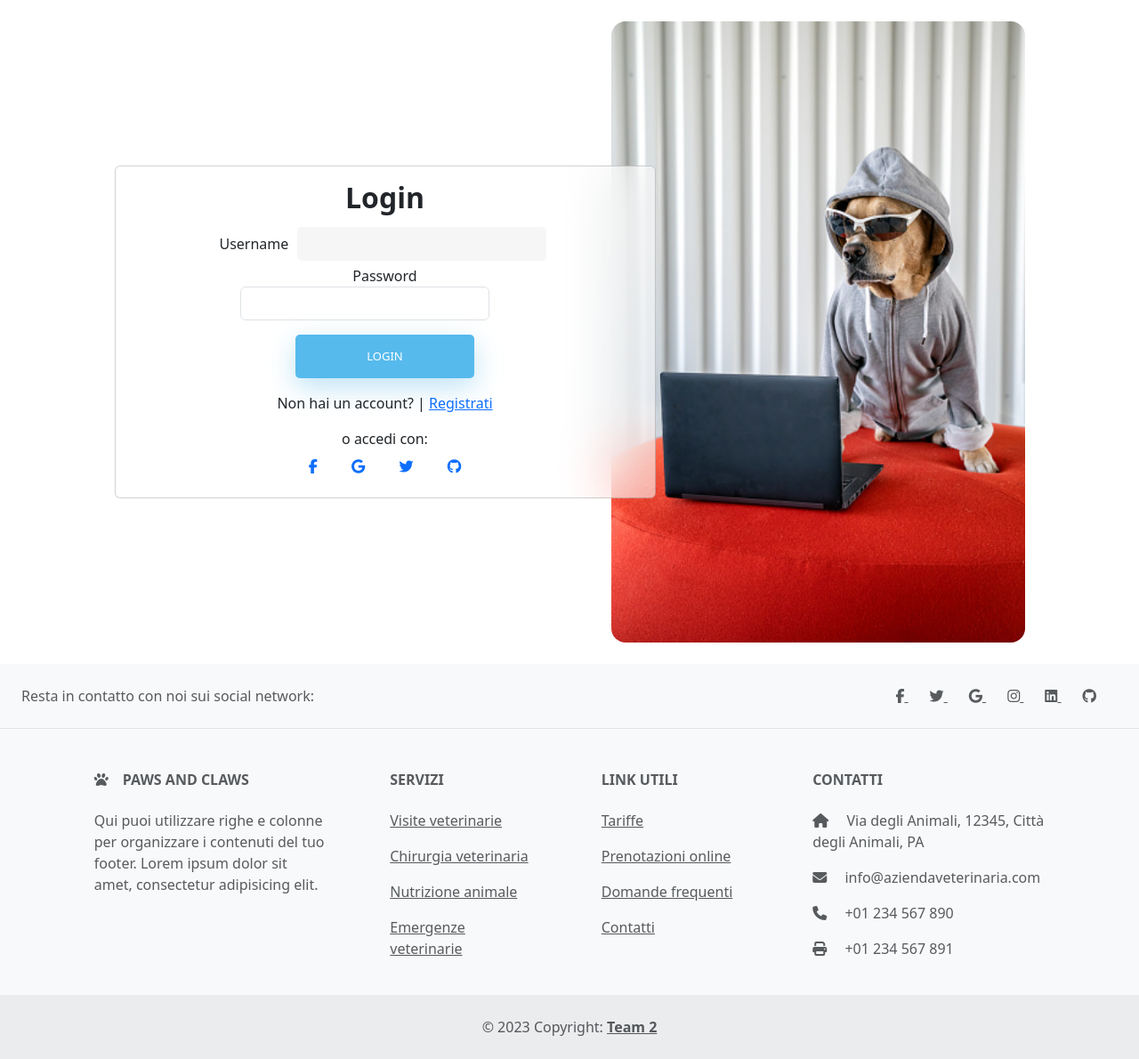
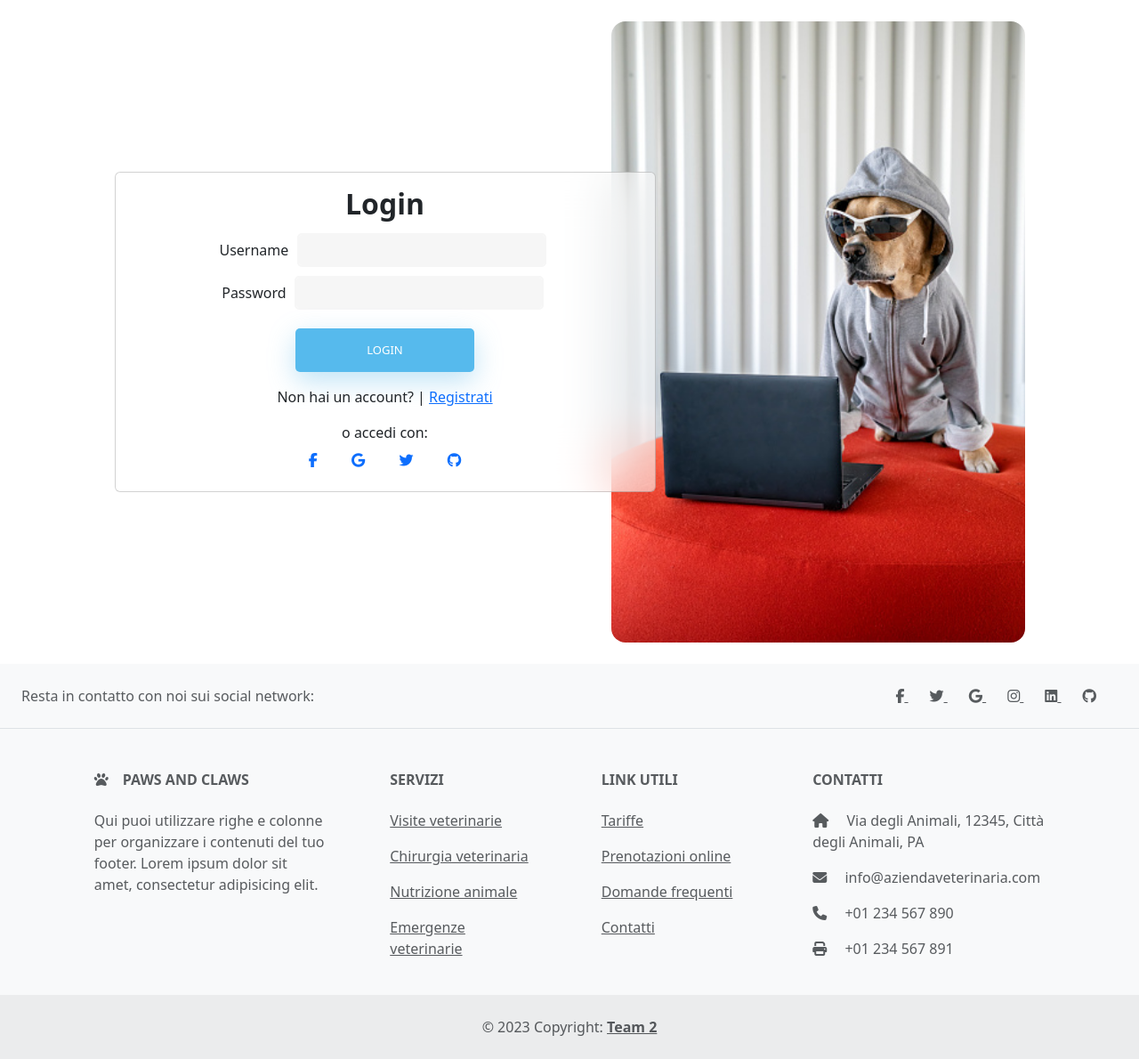
Before and after one commit to alessioportacci/Epicode-U5-W4-BuildWeek, an ASP.NET MVC app: page /Home/Login in a window 1280 px wide. Shown: the part 72-1262 px from the top of the page at 89% size. Run offline with ASP.NET Core 8 and stand-ins for ASP.NET MVC 5, Linux system fonts and the light colour scheme; the project's own start-up code is not run, and a stand-in starts its controllers and pages; some libraries are stand-ins or nearby versions.

Commit message:
Fix Login, Register. Fix triste al cane

```diff
--- a/U5-W4-BuildWeek/Content/StyleSheet1.css
+++ b/U5-W4-BuildWeek/Content/StyleSheet1.css
@@ -198,6 +198,21 @@
   border-radius: 5px 5px 5px 5px;
 }
 
+input[type=password] {
+  background-color: #f6f6f6;
+  border: none;
+  color: #0d0d0d;
+  padding: 5px 30px;
+  text-align: center;
+  text-decoration: none;
+  display: inline-block;
+  font-size: 16px;
+  margin: 5px;
+  width: 85%;
+  border: 2px solid #f6f6f6;
+  border-radius: 5px 5px 5px 5px;
+}
+
 /* ANIMATIONS */
 .fadeInDown {
   animation-name: fadeInDown;
--- a/U5-W4-BuildWeek/Content/StyleSheet1.scss
+++ b/U5-W4-BuildWeek/Content/StyleSheet1.scss
@@ -229,6 +229,20 @@
     border: 2px solid #f6f6f6;
     border-radius: 5px 5px 5px 5px;
 }
+input[type=password] {
+    background-color: #f6f6f6;
+    border: none;
+    color: #0d0d0d;
+    padding: 5px 30px;
+    text-align: center;
+    text-decoration: none;
+    display: inline-block;
+    font-size: 16px;
+    margin: 5px;
+    width: 85%;
+    border: 2px solid #f6f6f6;
+    border-radius: 5px 5px 5px 5px;
+}
 
 /* ANIMATIONS */
 
--- a/U5-W4-BuildWeek/Views/Home/Login.cshtml
+++ b/U5-W4-BuildWeek/Views/Home/Login.cshtml
@@ -25,7 +25,7 @@
 
                                 <div>
                                     @Html.LabelFor(model => model.Password, htmlAttributes: new { @class = "control-label" })
-                                    @Html.EditorFor(model => model.Password, new { htmlAttributes = new { @class = "form-control ms-4", type = "password"  }  })
+                                    @Html.EditorFor(model => model.Password, new { htmlAttributes = new { @class = "form-control ", type = "password"  }  })
                                     @Html.ValidationMessageFor(model => model.Password, "", new { @class = "text-danger" })
 
                                 </div>
@@ -64,7 +64,7 @@
             </div>
             <div class="col-lg-5 mb-lg-0 ">
                 <img src="~/Content/Home/login.jpg"
-                     class="rounded-4 shadow-4 h-100 w-100"
+                     class="rounded-4 shadow-4 h-100 w-100 d-none d-lg-block"
                      alt="fotoRegister" />
             </div>
         </div>
--- a/U5-W4-BuildWeek/Views/Home/Register.cshtml
+++ b/U5-W4-BuildWeek/Views/Home/Register.cshtml
@@ -72,7 +72,7 @@
             </div>
             <div class="col-lg-5 mb-lg-0 ">
                 <img src="~/Content/Home/login.jpg"
-                     class="rounded-4 shadow-4 h-100 w-100"
+                     class="rounded-4 shadow-4 h-100 w-100 d-none d-lg-block"
                      alt="fotoRegister" />
             </div>
         </div>
```
Also changed, not shown: U5-W4-BuildWeek/Content/StyleSheet1.min.css.
